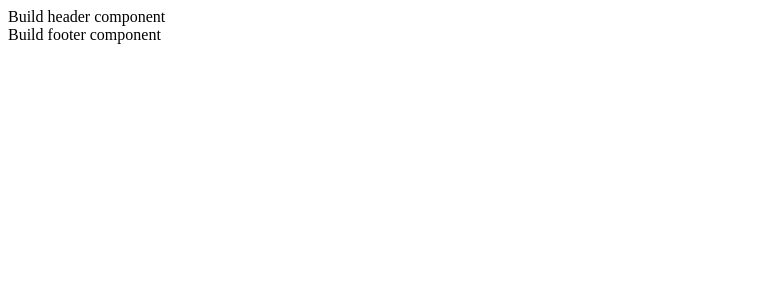
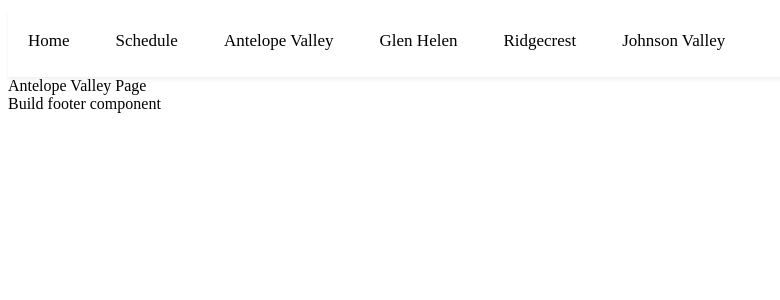
Before and after one commit to wheelsdirty/calclubrallyx, a Nuxt app: page /antelope-valley in a window 1280 px wide. Shown: the top 300 px of the page, without its empty margins (0-780 px from the left). Built offline with nearby package versions, Linux system fonts and the light colour scheme.

Commit message:
Added base navigation links and individual page components

```diff
--- /dev/null
+++ b/src/components/layout/NavbarItems.vue
@@ -0,0 +1,74 @@
+<template>
+  <header class="header-container">
+    <nav class="navbar">
+      <ul class="navbar-links">
+        <li v-for="link in navLinks" :key="link.text">
+          <NuxtLink
+            :to="link.route"
+            :target="link.target"
+            class="nav-item"
+            noPrefetch
+          >
+            {{ link.text }}
+          </NuxtLink>
+        </li>
+      </ul>
+    </nav>
+  </header>
+</template>
+
+<script setup>
+const navLinks = [
+  { text: 'Home', route: '/', target: '_self' },
+  { text: 'Schedule', route: '/schedule', target: '_self' },
+  { text: 'Antelope Valley', route: '/antelope-valley', target: '_self' },
+  { text: 'Glen Helen', route: '/glen-helen', target: '_self' },
+  { text: 'Ridgecrest', route: '/ridgecrest', target: '_self' },
+  { text: 'Johnson Valley', route: '/johnson-valley', target: 'self' }
+]
+</script>
+
+<style lang="scss" scoped>
+.header-container {
+  display: flex;
+  flex-direction: row;
+  position: sticky;
+  top: 0;
+  height: 69px;
+  background-color: white;
+  box-shadow: 0px 3px 3px 0px #0000000D;
+  z-index: 5;
+}
+
+.navbar {
+  display: flex;
+  justify-content: space-between;
+  align-items: center;
+  padding: 0 20px;
+  width: 100%;
+  padding-top: 27px;
+  padding-bottom: 30px;
+}
+
+.navbar-links {
+  list-style: none;
+  display: flex;
+  justify-content: center;
+  align-items: center;
+  flex-wrap: wrap;
+  text-decoration: none;
+  gap: 46px;
+  padding-inline-start: 0px;
+}
+
+.nav-item {
+  font-size: 17px;
+  text-decoration: none;
+  color: black;
+
+  &:hover {
+    color: grey;
+  }
+}
+
+</style>
--- a/src/components/layout/TheHeader.vue
+++ b/src/components/layout/TheHeader.vue
@@ -1,5 +1,5 @@
 <template>
-  <div>Build header component</div>
+  <LayoutNavbarItems />
 </template>
 
 <script setup></script>
--- /dev/null
+++ b/src/pages/antelope-valley.vue
@@ -0,0 +1,9 @@
+<template>
+  <div>
+    Antelope Valley Page
+  </div>
+</template>
+
+<script setup>
+
+</script>
--- /dev/null
+++ b/src/pages/glen-helen.vue
@@ -0,0 +1,9 @@
+<template>
+  <div>
+    Glen Helen Page here
+  </div>
+</template>
+
+<script setup>
+
+</script>
--- /dev/null
+++ b/src/pages/johnson-valley.vue
@@ -0,0 +1,9 @@
+<template>
+  <div>
+    Johnson Valley Page Here
+  </div>
+</template>
+
+<script setup>
+
+</script>
--- /dev/null
+++ b/src/pages/ridgecrest.vue
@@ -0,0 +1,9 @@
+<template>
+  <div>
+    Ridgecrest Page here
+  </div>
+</template>
+
+<script setup>
+
+</script>
--- /dev/null
+++ b/src/pages/schedule.vue
@@ -0,0 +1,9 @@
+<template>
+  <div>
+    Schedule Page Here
+  </div>
+</template>
+
+<script setup>
+
+</script>
```
Also changed, not shown: package.json (+5 -3 lines), 2 other files (tests, documents, lock files or other folders).
